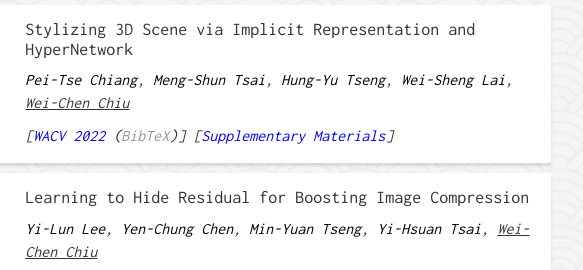
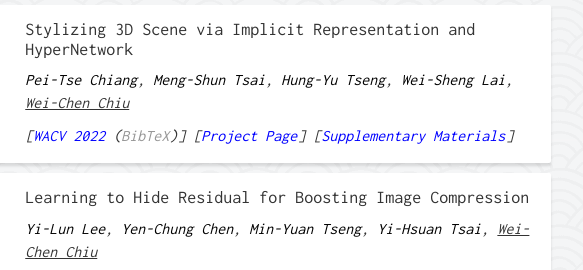
Before and after one commit to walonchiu/walonchiu.github.io, a plain HTML site: page index.html in a window 1280 px wide. Shown: the part 3860-4130 px from the top of the page, 492-1075 px from the left. Drawn offline with nearby package versions, Linux system fonts and the light colour scheme; a web font is replaced by a local one.

Commit message:
add camera ready

```diff
--- a/index.html
+++ b/index.html
@@ -458,7 +458,7 @@
 		      <p class="conference">
 		        [<a style="color:blue;" href="http://people.cs.nctu.edu.tw/~walon/publications/chiang2022wacv.pdf" target="_blank">WACV 2022</a>
 		        (<a style="color:#969696;" href="javascript:showhide('wacv2022nerf_style_bib')">BibTeX</a>)]
-		        <!-- [<a style="color:blue;" href="https://github.com/JiaRenChang/FaceCycle" target="_blank">Project Page</a>] -->
+		        [<a style="color:blue;" href="https://ztex08010518.github.io/3dstyletransfer/" target="_blank">Project Page</a>]
 		        [<a style="color:blue;" href="http://people.cs.nctu.edu.tw/~walon/publications/chiang2022wacv_supp.pdf" target="_blank">Supplementary Materials</a>]
 					</p>
 		      <div id="wacv2022nerf_style_bib" style="display:none;">
```
